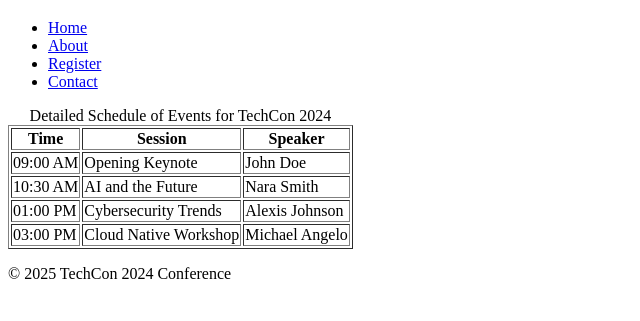
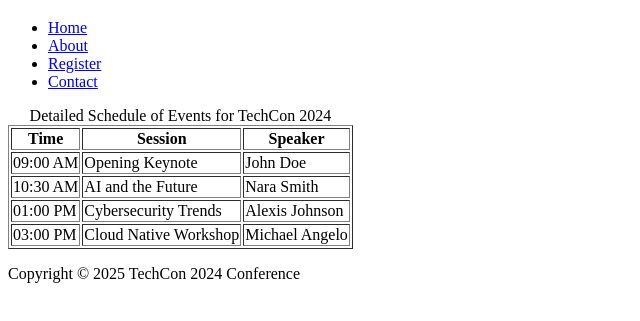
Before and after one commit to amina-nur/TechCon_HTML, a plain HTML site: page techcon_website/schedule.html in a window 1280 px wide. Shown: the part 61-382 px from the top of the page, without its empty margins (0-640 px from the left). Drawn offline with Linux system fonts and the light colour scheme.

```diff
--- a/techcon_website/schedule.html
+++ b/techcon_website/schedule.html
@@ -56,7 +56,7 @@
   </main>
 
   <footer>
-    <p>&copy; 2025 TechCon 2024 Conference</p>
+    <p>Copyright © 2025 TechCon 2024 Conference</p>
   </footer>
 </body>
 </html>
```
